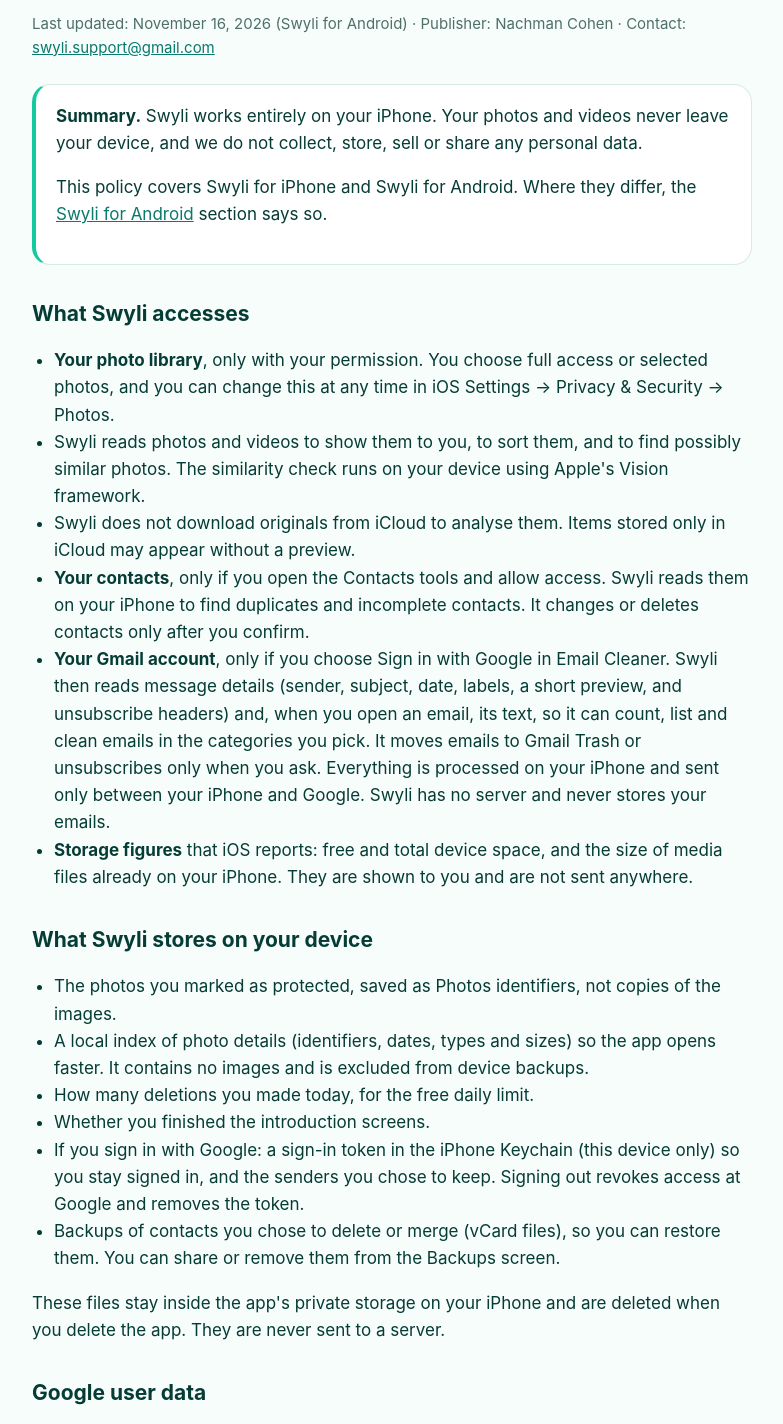
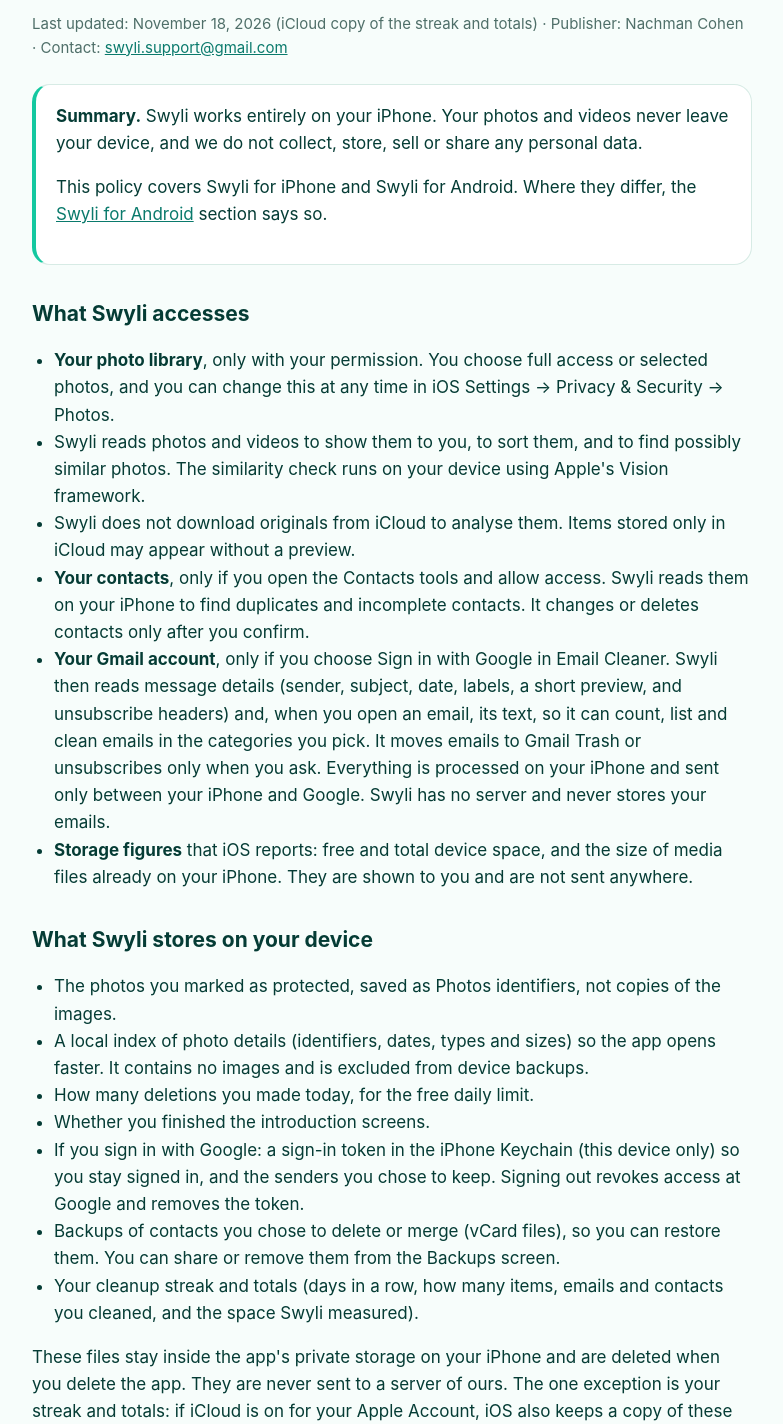
Before and after one commit to agental/swyli, a plain HTML site: page privacy/index.html in a window 1280 px wide. Shown: the part 160-1584 px from the top of the page, without its empty margins (248-1031 px from the left). Drawn offline with Linux system fonts and the light colour scheme.

Commit message:
Privacy policy: the streak and totals can be kept in the person's own iCloud (numbers and dates only, never photos, contacts or emails; the developer cannot see it), in English and Hebrew. Ships with Swyli 1.1.
Co-Authored-By: Claude Opus 5.5 <noreply@anthropic.com>

```diff
--- a/privacy/index.html
+++ b/privacy/index.html
@@ -12,7 +12,7 @@
   <div class="wrap">
     <header><img src="../assets/swyli-icon.png" alt=""><a href="../">Swyli</a></header>
     <h1>Privacy Policy</h1>
-    <p class="meta">Last updated: November 16, 2026 (Swyli for Android) · Publisher: Nachman Cohen · Contact: <a href="mailto:swyli.support@gmail.com">swyli.support@gmail.com</a></p>
+    <p class="meta">Last updated: November 18, 2026 (iCloud copy of the streak and totals) · Publisher: Nachman Cohen · Contact: <a href="mailto:swyli.support@gmail.com">swyli.support@gmail.com</a></p>
 
     <div class="card summary">
       <strong>Summary.</strong> Swyli works entirely on your iPhone. Your photos and videos never leave your device, and we do not collect, store, sell or share any personal data.
@@ -37,8 +37,9 @@
       <li>Whether you finished the introduction screens.</li>
       <li>If you sign in with Google: a sign-in token in the iPhone Keychain (this device only) so you stay signed in, and the senders you chose to keep. Signing out revokes access at Google and removes the token.</li>
       <li>Backups of contacts you chose to delete or merge (vCard files), so you can restore them. You can share or remove them from the Backups screen.</li>
+      <li>Your cleanup streak and totals (days in a row, how many items, emails and contacts you cleaned, and the space Swyli measured).</li>
     </ul>
-    <p>These files stay inside the app's private storage on your iPhone and are deleted when you delete the app. They are never sent to a server.</p>
+    <p>These files stay inside the app's private storage on your iPhone and are deleted when you delete the app. They are never sent to a server of ours. The one exception is your streak and totals: if iCloud is on for your Apple Account, iOS also keeps a copy of these numbers in your own iCloud, so a reinstall or a new iPhone keeps them. That copy holds only numbers and dates, never photos, photo identifiers, contacts or emails, and the developer cannot see it. You can turn it off in iOS Settings → your name → iCloud.</p>
 
     <h2>Google user data</h2>
     <p>Swyli's use and transfer of information received from Google APIs adheres to the <a href="https://developers.google.com/terms/api-services-user-data-policy">Google API Services User Data Policy</a>, including the Limited Use requirements.</p>
@@ -104,6 +105,7 @@
         <li><strong>Gmail:</strong> רק אם התחברת עם Google במנקה המיילים. פרטי ההודעות נקראים ומעובדים על המכשיר, ונשלחים רק בין האייפון ל-Google. העברה לאשפה או ביטול מנוי נעשים רק לפי בקשתך. השימוש בנתוני Google תואם את Google API Services User Data Policy, כולל דרישות Limited Use. אין שרת של Swyli ואיננו שומרים את המיילים שלך. הבקשות ל-Google מוצפנות (HTTPS), וטוקן ההתחברות נשמר ב-Keychain של המכשיר בלבד. תוכן המיילים נמצא רק בזיכרון בזמן שהאפליקציה פועלת. נשמרים רק טוקן ההתחברות ורשימת השולחים שבחרת להשאיר. התנתקות מבטלת את הגישה אצל Google ומוחקת את הטוקן; כדי למחוק הכול, יש להתנתק ואז למחוק את האפליקציה. נתוני Gmail לא משמשים לפרסום או לאימון מודלים של בינה מלאכותית, ואף אדם, כולל המפתח, לא קורא את המיילים שלך.</li>
         <li><strong>iCloud:</strong> האפליקציה לא מורידה מקור מ-iCloud לצורך ניתוח.</li>
         <li><strong>נשמר במכשיר בלבד:</strong> רשימת התמונות המוגנות (מזהים בלבד), אינדקס פרטי ספרייה ללא תמונות שאינו נכלל בגיבוי, מונה המחיקות היומי, וסימון סיום מסכי הפתיחה. מחיקת האפליקציה מוחקת אותם.</li>
+        <li><strong>הרצף והסטטיסטיקה ב-iCloud שלך:</strong> אם iCloud פעיל בחשבון Apple שלך, iOS שומר עותק של הרצף ושל המספרים (כמה ניקית וכמה מקום נמדד) ב-iCloud הפרטי שלך, כדי שלא יאבדו בהתקנה מחדש או בטלפון חדש. העותק מכיל רק מספרים ותאריכים, אף פעם לא תמונות, מזהי תמונות, אנשי קשר או מיילים, והמפתח לא יכול לראות אותו. אפשר לכבות זאת בהגדרות iOS › השם שלך › iCloud.</li>
         <li><strong>מחיקה:</strong> רק לאחר אישורך בחלון של Photos. הפריטים עוברים ל"נמחקו לאחרונה" ונשמרים עד 30 יום.</li>
         <li><strong>רכישות:</strong> מעובדות על ידי Apple. איננו רואים פרטי תשלום או Apple ID.</li>
         <li><strong>אין:</strong> חשבון משתמש, אנליטיקס, פרסומות, מעקב, שרתים של Swyli או שיתוף עם צד שלישי.</li>
```
